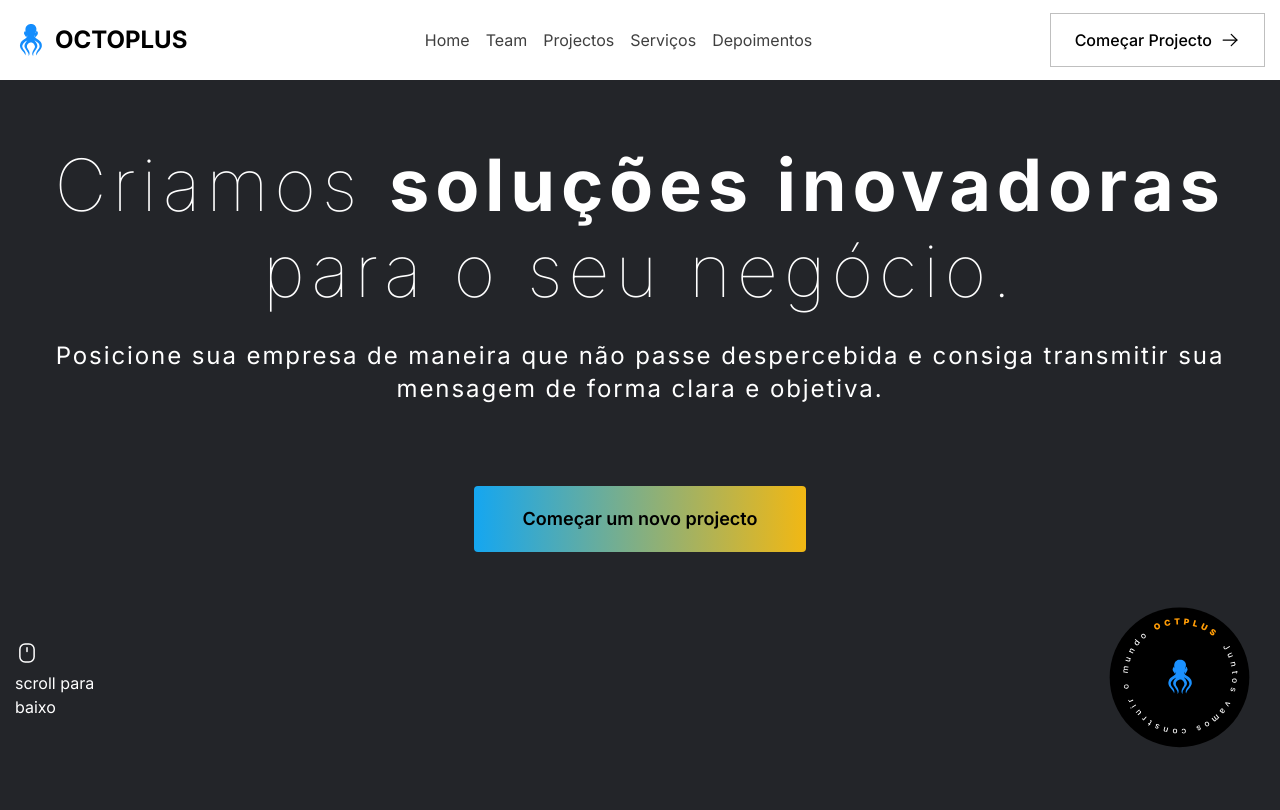
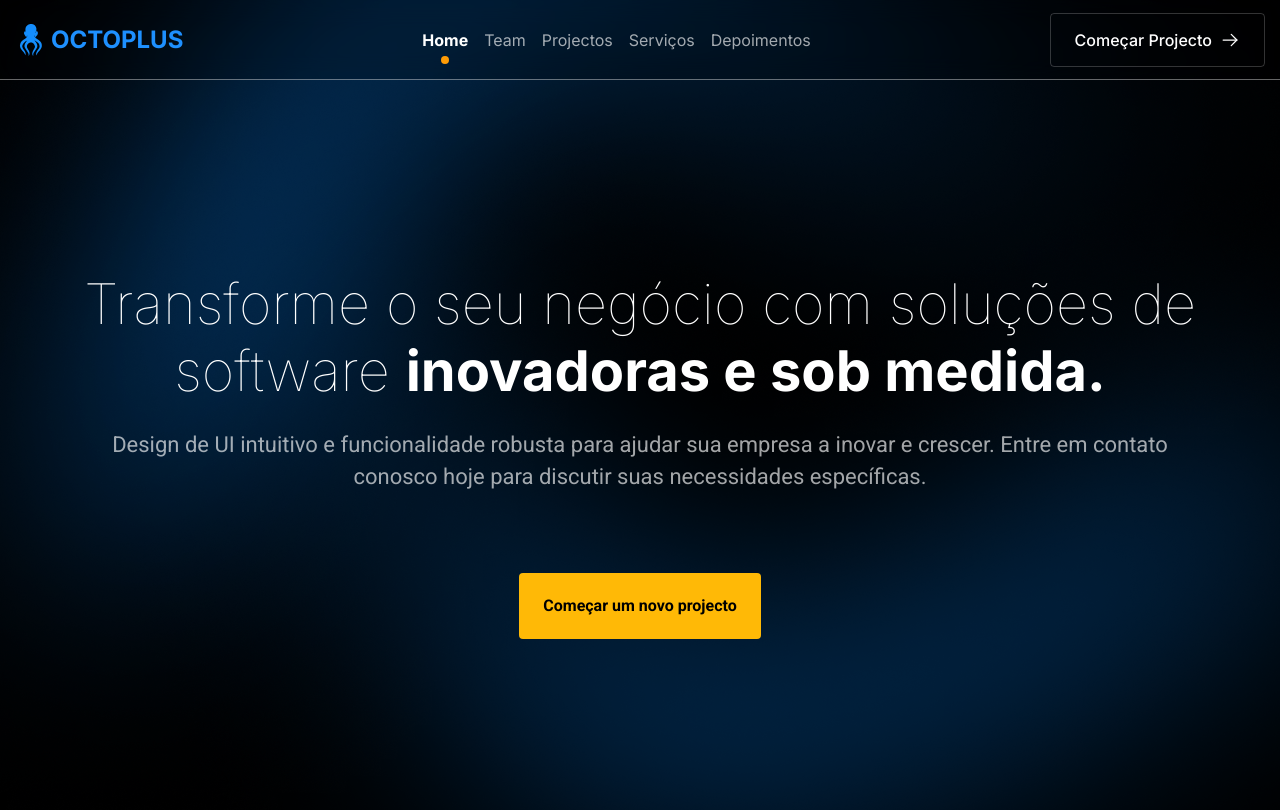
Before and after one commit to octoplusdevs/octoplus-lp, a Next.js app: page / in a window 1280 px wide. Built offline with nearby package versions, Linux system fonts and the light colour scheme.

Commit message:
new updates for headline and header

```diff
--- a/src/components/header/index.tsx
+++ b/src/components/header/index.tsx
@@ -30,7 +30,7 @@ export function Header(props: iHeaderProps) {
 				<nav className="menu">
 					<ul>
 						{links.map(({ text, href }) => (
-							<li className="item">
+							<li className="item active">
 								<Link href={href}>{text}</Link>
 							</li>
 						))}
@@ -39,7 +39,7 @@ export function Header(props: iHeaderProps) {
 				<div className="cta">
 					<Link href={'/start'} className="call-to-action">
 						<span>Começar Projecto</span>
-						<ArrowRight size={20} color={'#000'} className="icon" />
+						<ArrowRight size={20} className="icon" />
 					</Link>
 					<button onClick={onToggleMenu} className="button-hamburguer">
 						{!isMobile ? <List size={32} /> : <X size={32} />}
--- a/src/components/header/style.ts
+++ b/src/components/header/style.ts
@@ -5,8 +5,9 @@ export const Wrapper = styled.header`
 	height: 100%;
 	max-height: 80px;
 	/* background-color: rgb(255 255 255 / 58%); */
-	background-color: #fff;
+	background-color: rgba(0, 0, 0, 0.2);
 	backdrop-filter: blur(12px);
+	border-bottom: 0.4px solid rgba(255, 255, 255, 0.4);
 	position: fixed;
 	z-index: 50;
 	top: 0;
@@ -22,12 +23,12 @@ export const Wrapper = styled.header`
 			display: flex;
 			flex-direction: row;
 			align-items: center;
-			gap: 8px;
+			gap: 4px;
 			text-decoration: none;
 			h4 {
 				font-size: 2.4rem;
 				font-weight: 700;
-				color: #000;
+				color: #1e90ff;
 			}
 		}
 		.menu {
@@ -40,19 +41,21 @@ export const Wrapper = styled.header`
 					a {
 						padding: 0.8rem;
 						font-size: 1.6rem;
-						color: #404040;
+						color: #fff;
 						text-decoration: none;
 						transition: color 0.3s ease;
+						opacity: 0.64;
 					}
 					&:hover {
 						a {
-							color: #000;
+							opacity: 0.84;
 						}
 					}
 					&.active {
+						&:first-child {
 							a {
-							font-weight: 600;
-							color: #000;
+								font-weight: 700;
+								opacity: 1;
 							}
 							::after {
 								content: '';
@@ -69,6 +72,7 @@ export const Wrapper = styled.header`
 					}
 				}
 			}
+		}
 		.cta {
 			display: flex;
 			justify-content: center;
@@ -76,14 +80,13 @@ export const Wrapper = styled.header`
 			gap: 0.8rem;
 			.call-to-action {
 				display: none;
-				border: 0.4px solid #bfbfbf;
-				background-color: #fff;
+				border: 0.4px solid rgba(255, 255, 255, 0.2);
+				background-color: transparent;
 				padding: 1.4rem 2.4rem;
-				color: #000;
+				color: #fff;
 				font-size: 1.6rem;
 				line-break: 1.6rem;
 				font-weight: 500;
-				display: flex;
 				align-items: center;
 				justify-content: center;
 				flex-direction: row;
@@ -91,16 +94,18 @@ export const Wrapper = styled.header`
 				cursor: pointer;
 				transition: all 0.2s ease;
 				text-decoration: none;
+				border-radius: 4px;
 				&:hover {
-					color: #000;
-					border: 0.4px solid transparent;
-					background-color: #0688ff;
+					color: #fff !important;
+					border: 0.4px solid rgba(255, 255, 255, 0.2);
+					background-color: #202020;
 				}
 			}
 			.button-hamburguer {
 				background-color: transparent;
 				border: none;
 				cursor: pointer;
+				color: #fff;
 			}
 		}
 	}
@@ -110,7 +115,8 @@ export const Wrapper = styled.header`
 		align-items: flex-start;
 		justify-content: center;
 		position: fixed;
-		background-color: #202020;
+		background-color: rgba(0, 0, 0, 0.98);
+		opacity: 1;
 		inset: 80px 0 0 0;
 		border-top: 1px solid #ccc;
 		padding: 4rem;
@@ -134,10 +140,11 @@ export const Wrapper = styled.header`
 					display: block;
 					text-decoration: none;
 					text-align: justify;
+					opacity: 0.64;
 				}
 				&.active {
 					a {
-						color: #fff;
+						opacity: 1;
 						font-weight: 700;
 					}
 					::before {
@@ -158,12 +165,12 @@ export const Wrapper = styled.header`
 	.visible {
 		opacity: 1;
 		visibility: visible;
-		transform: translateY(0);
+		transform: scale(1);
 	}
 	.invisible {
 		opacity: 0;
 		visibility: hidden;
-		transform: translateY(100%);
+		transform: scale(0.5);
 	}
 	@media (min-width: 916px) {
 		.container .menu {
--- a/src/sections/headline/index.tsx
+++ b/src/sections/headline/index.tsx
@@ -9,11 +9,13 @@ function Headline() {
 			<div className="container">
 				<div className="content">
 					<h1>
-						Criamos <span>soluções inovadoras</span> para o seu negócio.
+						Transforme o seu negócio com soluções de software{' '}
+						<span>inovadoras e sob medida.</span>
 					</h1>
 					<h2>
-						Posicione sua empresa de maneira que não passe despercebida e
-						consiga transmitir sua mensagem de forma clara e objetiva.
+						Design de UI intuitivo e funcionalidade robusta para ajudar sua
+						empresa a inovar e crescer. Entre em contato conosco hoje para
+						discutir suas necessidades específicas.
 					</h2>
 					<button className="button__gradient">Começar um novo projecto</button>
 				</div>
--- a/src/sections/headline/styles.ts
+++ b/src/sections/headline/styles.ts
@@ -3,7 +3,10 @@ import styled from 'styled-components'
 export const Wrapper = styled.div`
 	min-height: 810px;
 	height: 100vh;
-	background-color: #232529;
+	background-color: #000;
+	background-image: url('/background_headline.png');
+	background-repeat: no-repeat;
+	background-position: center center;
 	padding-top: 100px;
 	.container {
 		display: flex;
@@ -18,30 +21,31 @@ export const Wrapper = styled.div`
 			justify-content: center;
 			gap: 24px;
 			h1 {
-				font-size: 7.2rem;
-				font-family: 'Inter';
-				font-style: normal;
+				font-size: 2.6rem;
+				font-family: 'Inter', sans-serif;
 				font-weight: 300;
 				line-height: 120%;
 				text-align: center;
-				letter-spacing: 0.08em;
-				color: #ffffff;
+				color: #fff;
 				span {
 					font-weight: 700;
 				}
 			}
 			h2 {
-				font-family: 'Inter';
-				font-style: normal;
+				font-family: 'roboto', sans-serif;
 				font-weight: 400;
-				font-size: 2.4rem;
+				font-size: 1.4rem;
+				display: none;
+				max-width: 85%;
 				line-height: 140%;
 				text-align: center;
-				letter-spacing: 0.08em;
 				color: #ffffff;
+				opacity: 0.64;
 			}
 			.button__gradient {
-				background: linear-gradient(89.66deg, #06a5ff -6.56%, #ffb906 106.09%);
+				/* background: linear-gradient(89.66deg, #06a5ff -6.56%, #ffb906 106.09%); */
+				color: #000;
+				background-color: #ffb906;
 				border-radius: 4px;
 				display: flex;
 				flex-direction: row;
@@ -49,22 +53,26 @@ export const Wrapper = styled.div`
 				align-items: center;
 				padding: 22px 24px;
 				gap: 8px;
-				max-width: 332px;
-				width: 100%;
-				height: 66px;
 				margin-top: 56px;
-				font-family: 'Inter';
+				font-family: 'Roboto', sans-serif;
 				font-weight: 600;
-				font-size: 18px;
+				font-size: 16px;
 				line-height: 22px;
 				cursor: pointer;
 				border: none;
+				transition: all 0.2s ease;
+
+				&:hover {
+					background-color: #202020;
+					color: #fff;
+					border: 0.4px solid rgba(255, 255, 255, 0.2);
+				}
 			}
 		}
 		.headline__footer {
+			display: none;
 			margin-top: 40px;
 			width: 100%;
-			display: flex;
 			justify-content: space-between;
 			align-items: center;
 			.scroll {
@@ -73,4 +81,32 @@ export const Wrapper = styled.div`
 			}
 		}
 	}
+	@media (min-width: 768px) {
+		.container {
+			.content {
+				h1 {
+					font-size: 4.2rem;
+				}
+				h2 {
+					display: block;
+					font-size: 2rem;
+					line-height: 3rem;
+				}
+			}
+		}
+	}
+	@media (min-width: 1024px) {
+		.container {
+			.content {
+				h1 {
+					font-size: 5.6rem;
+				}
+				h2 {
+					display: block;
+					font-size: 2.2rem;
+					line-height: 3.2rem;
+				}
+			}
+		}
+	}
 `
```
Also changed, not shown: public/background_headline.png (added). Lines whose indentation alone changed are shown as unchanged.
